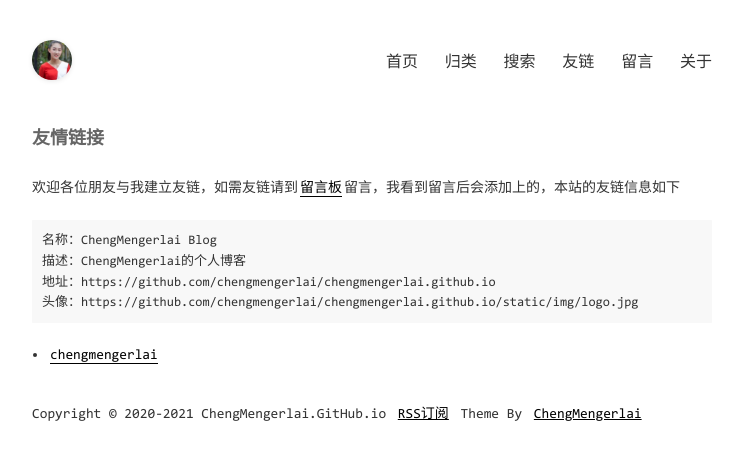
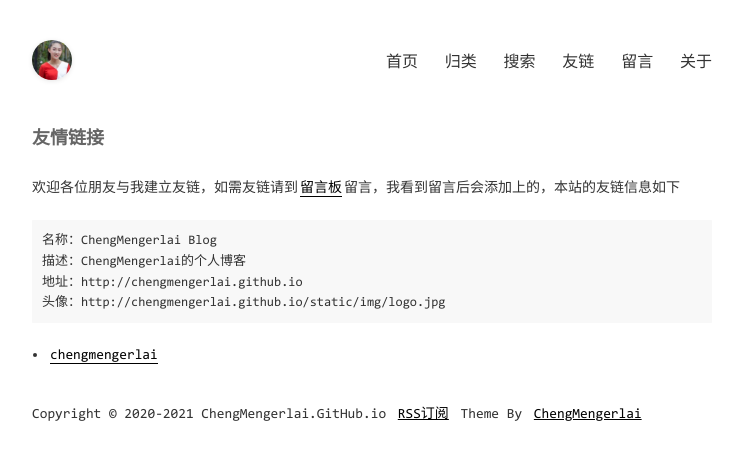
Before and after one commit to chengmengerlai/chengmengerlai.github.io, a Jekyll site: the page built from pages/links.md, in a window 1280 px wide. Shown: the top 460 px of the page, without its empty margins (268-1011 px from the left). Built offline with Jekyll 4.4.1, drawn with Linux system fonts in a browser that asks for light colours; comment, search, counter and statistics services are not loaded; part of the change alters nothing that is shown.

Commit message:
Update _config.yml

```diff
--- a/_config.yml
+++ b/_config.yml
@@ -17,7 +17,7 @@ exclude: ['CNAME', 'README.md', 'LICENSE', '_site', 'dist', 'Gemfile', 'Gemfile.
 
 # 域名配置
 # baseurl配置,如果网站部署在根目录下的其他目录中，请设置为 /目录名
-domainUrl: 'https://github.com/chengmengerlai/chengmengerlai.github.io'
+domainUrl: 'http://chengmengerlai.github.io'
 baseurl: ''
 
 # 吐个槽地址，会在chat页面中重定向到该地址
```
